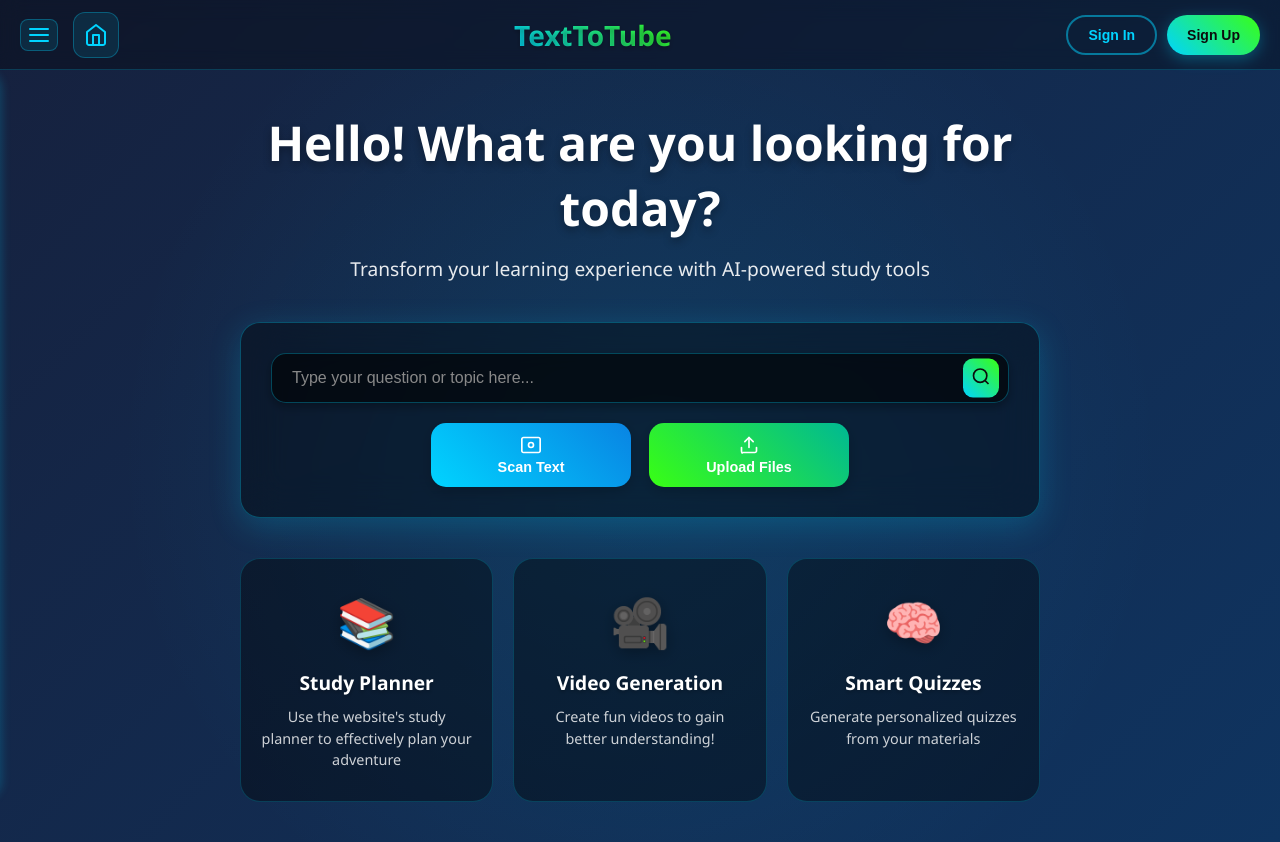
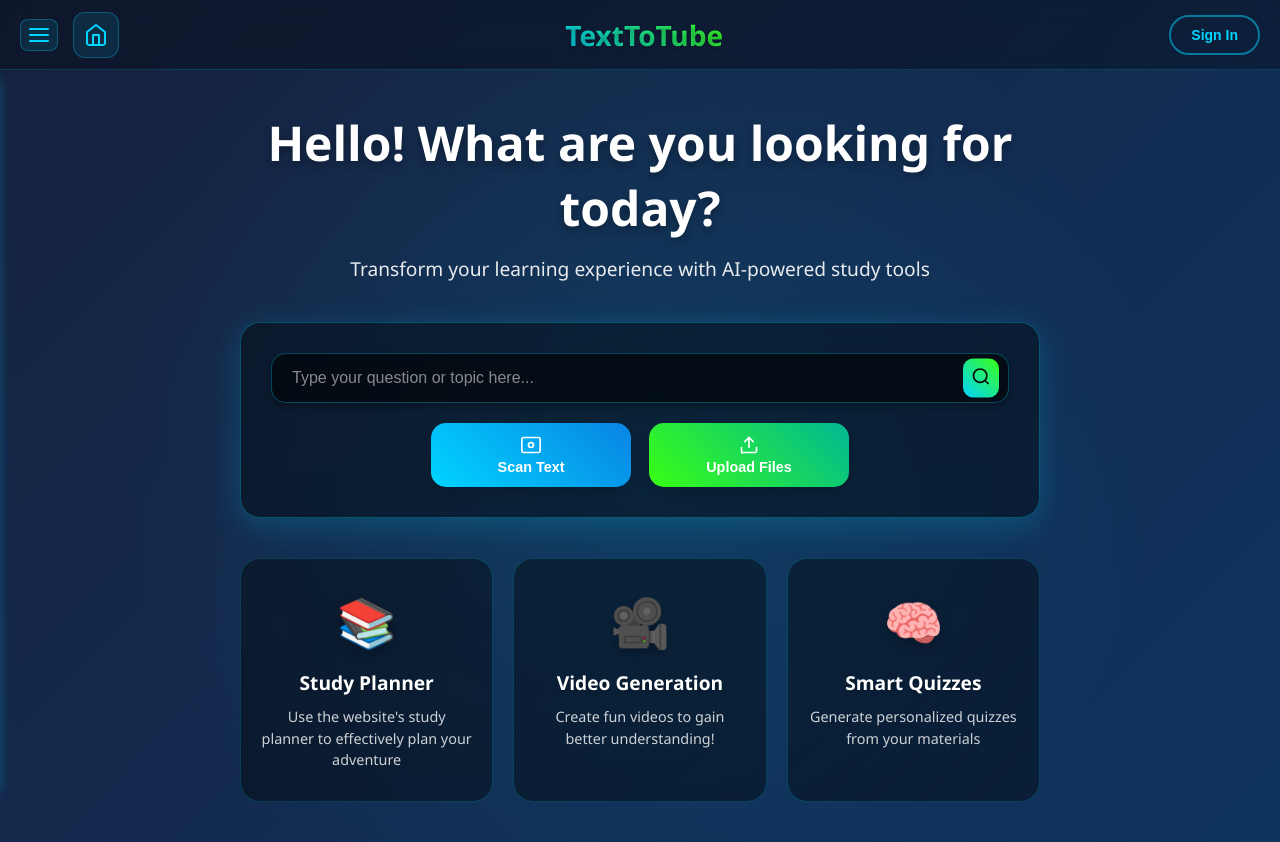
Before and after one commit to DhruvaVinod/TextToTubeX, a React (Create React App) app: page / in a window 1280 px wide. Built offline with nearby package versions, Linux system fonts and the light colour scheme; no server answers.

Commit message:
made a few minor changes to ui in homepage

```diff
--- a/src/components/homepage/Homepage.css
+++ b/src/components/homepage/Homepage.css
@@ -97,7 +97,7 @@
   animation: fadeInDown 0.3s ease;
 }
 
-.login-tag::after {
+/* .login-tag::after {
   content: '';
   position: absolute;
   bottom: 100%;
@@ -105,7 +105,7 @@
   border-left: 8px solid transparent;
   border-right: 8px solid transparent;
   border-bottom: 8px solid rgba(0, 0, 0, 0.9);
-}
+} */
 .login-tag::before {
   content: '';
   position: absolute;
--- a/src/components/homepage/Homepage.jsx
+++ b/src/components/homepage/Homepage.jsx
@@ -344,7 +344,7 @@ const Homepage = () => {
               // Show login buttons when not logged in
               <>
                 <button className="auth-btn signin" onClick={handleSignIn}>Sign In</button>
-                <button className="auth-btn signup" onClick={handleSignUp}>Sign Up</button>
+                {/* <button className="auth-btn signup" onClick={handleSignUp}>Sign Up</button> */}
               </>
             )}
           </div>
```
